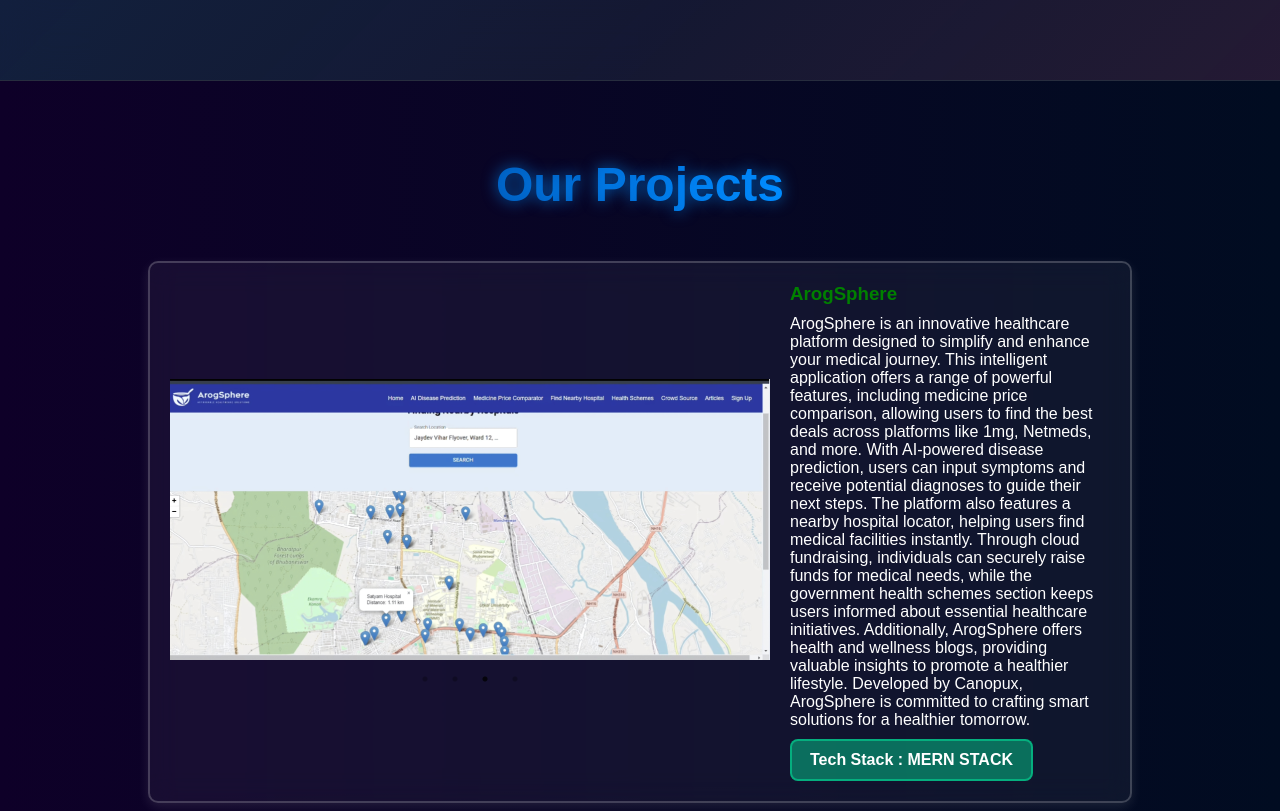
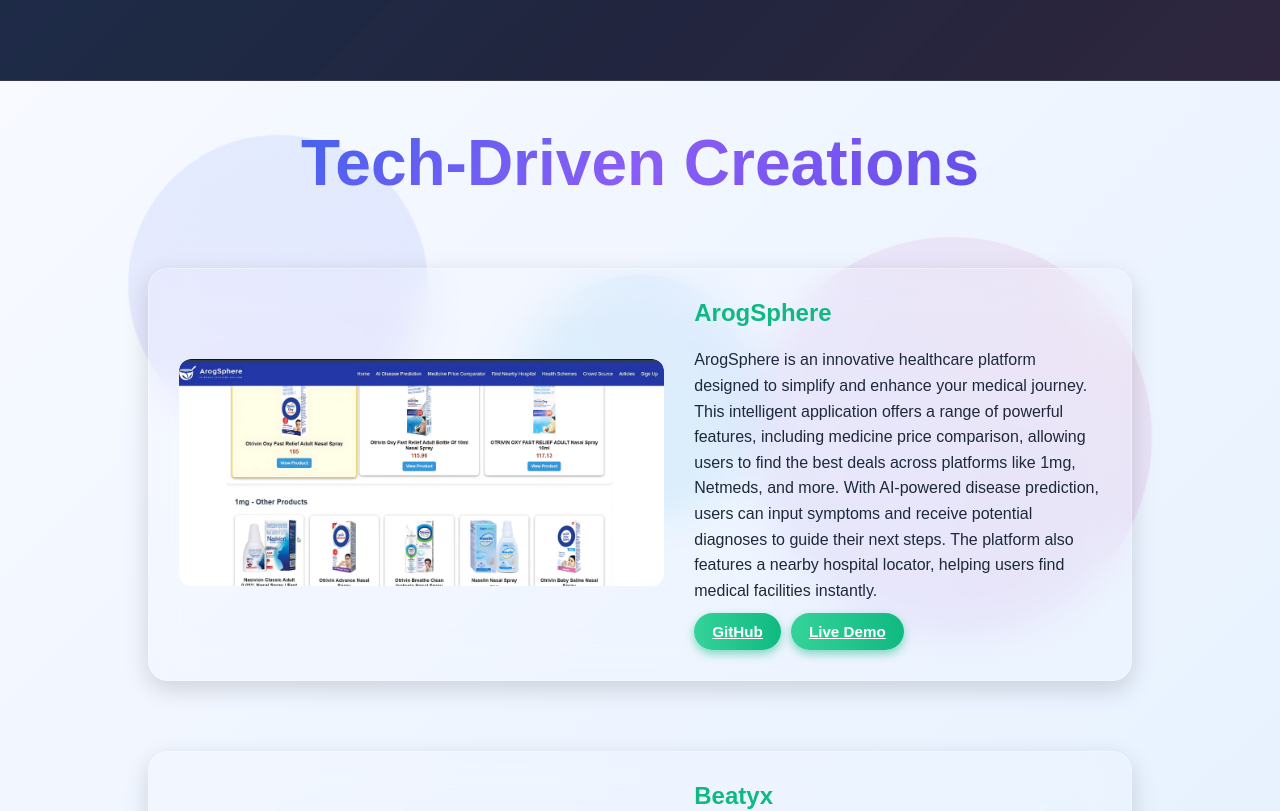
Before and after one commit to Canopux-Official/project.portfolio, a React (Vite) app in the folder client/: page /project in a window 1280 px wide. Shown: the top 811 px of the page. Built offline with nearby package versions, Linux system fonts and the light colour scheme.

Commit message:
Project Section Updated

```diff
--- a/client/src/pages/ProjectPage.jsx
+++ b/client/src/pages/ProjectPage.jsx
@@ -1,70 +1,79 @@
-import React from 'react'
-import "../styles/ProjectPage.css"
-import VideoComponent from '../components/VideoComponent'
+import "../styles/ProjectPage.css";
 import Slider from "react-slick";
 import "slick-carousel/slick/slick.css";
 import "slick-carousel/slick/slick-theme.css";
-import pb1 from '../assets/Beatyx/p1.jpg';
-import pb2 from '../assets/Beatyx/p2.jpg';
-import pb3 from '../assets/Beatyx/p3.jpg';
-import pb4 from '../assets/Beatyx/p4.jpg';
-import pb5 from '../assets/Beatyx/p5.jpg';
 
-import pa1 from '../assets/ArogSphere/1.png';
-import pa2 from '../assets/ArogSphere/2.png';
-import pa3 from '../assets/ArogSphere/3.png';
-import pa4 from '../assets/ArogSphere/4.png';
+import pb1 from "../assets/Beatyx/p1.jpg";
+import pb2 from "../assets/Beatyx/p2.jpg";
+import pb3 from "../assets/Beatyx/p3.jpg";
+import pb4 from "../assets/Beatyx/p4.jpg";
+import pb5 from "../assets/Beatyx/p5.jpg";
 
-import pc1 from '../assets/CreatorConnect/p1.png'
+import pa1 from "../assets/ArogSphere/1.png";
+import pa2 from "../assets/ArogSphere/2.png";
+import pa3 from "../assets/ArogSphere/3.png";
+import pa4 from "../assets/ArogSphere/4.png";
 
-import pt1 from '../assets/Trend/p1.png';
-import pt2 from '../assets/Trend/p2.png';
-import pt3 from '../assets/Trend/p3.png';
+import pc1 from "../assets/CreatorConnect/p1.png";
 
-import px1 from '../assets/TechXpert/p1.png';
-import px2 from '../assets/TechXpert/p2.png';
-import px3 from '../assets/TechXpert/p3.png';
-import px4 from '../assets/TechXpert/p4.png';
+import pt1 from "../assets/Trend/p1.png";
+import pt2 from "../assets/Trend/p2.png";
+import pt3 from "../assets/Trend/p3.png";
 
+import px1 from "../assets/TechXpert/p1.png";
+import px2 from "../assets/TechXpert/p2.png";
+import px3 from "../assets/TechXpert/p3.png";
+import px4 from "../assets/TechXpert/p4.png";
 
 const projects = [
   {
-        title: "ArogSphere", images: [
-            pa1,pa2,pa3,pa4
-        ], description: "ArogSphere is an innovative healthcare platform designed to simplify and enhance your medical journey. This intelligent application offers a range of powerful features, including medicine price comparison, allowing users to find the best deals across platforms like 1mg, Netmeds, and more. With AI-powered disease prediction, users can input symptoms and receive potential diagnoses to guide their next steps. The platform also features a nearby hospital locator, helping users find medical facilities instantly. Through cloud fundraising, individuals can securely raise funds for medical needs, while the government health schemes section keeps users informed about essential healthcare initiatives. Additionally, ArogSphere offers health and wellness blogs, providing valuable insights to promote a healthier lifestyle. Developed by Canopux, ArogSphere is committed to crafting smart solutions for a healthier tomorrow.", tech: "MERN STACK"
-    },
-
-    {
-        title: "Beatyx", images: [
-            pb1,
-            pb2,
-            pb3,
-            pb4,
-            pb5
-        ], description: "Beatyx - Beat The Bits is a full-stack web application developed by Canopux, offering a seamless and immersive music streaming experience. With an intuitive interface and smooth navigation, users can enjoy uninterrupted streaming, explore diverse playlists curated for different moods and genres, and stay updated with the latest trending songs. The platform provides robust playlist management, allowing users to create, edit, and organize their favorite tracks effortlessly. Additionally, its powerful search capabilities ensure quick access to songs, artists, and albums, making music discovery easier than ever. Beatyx is designed to enhance the way you experience music, bringing rhythm to every moment.", tech: "MERN STACK"
-    },
-
-    {
-        title: "Trend", images: [
-            pt1,pt2,pt3
-        ], description: "Trend is a modern e-commerce platform designed for fashion enthusiasts who love staying ahead of trends. With a curated selection of stylish clothing and accessories, it blends quality and affordability, ensuring that fashion remains accessible to all. The platform empowers users to express their individuality while enjoying a seamless shopping experience with smooth navigation and hassle-free checkout. Personalized recommendations enhance the journey by offering tailored product suggestions based on user preferences. With fast and reliable delivery, Trend makes shopping effortless, bringing the latest fashion right to your doorstep. ", tech: "MERN STACK"
-    },
-
-    {
-        title: "CreatorConnect", images: [
-            pc1,pc1,pc1
-        ], description: "CreatorConnect is an interactive platform designed to strengthen the creator-fan relationship through seamless engagement and support. Fans can follow creators, like, comment, and even send direct messages, fostering a vibrant community. With Razorpay integration, supporters can contribute through one-time donations or monthly subscriptions, while creators enjoy a secure financial system, including transaction history, donation breakdowns, and easy bank or UPI withdrawals. The platform offers smooth user authentication via Google, Facebook, or GitHub, allowing users to register as either Creators or Fans. Creators can build personalized profiles with bios, profile pictures, and social links, while fans can engage and support their favorite creators effortlessly. ", tech: "MERN STACK"
+    title: "ArogSphere",
+    images: [pa1, pa2, pa3, pa4],
+    description:
+      "ArogSphere is an innovative healthcare platform designed to simplify and enhance your medical journey. This intelligent application offers a range of powerful features, including medicine price comparison, allowing users to find the best deals across platforms like 1mg, Netmeds, and more. With AI-powered disease prediction, users can input symptoms and receive potential diagnoses to guide their next steps. The platform also features a nearby hospital locator, helping users find medical facilities instantly.",
+    tech: ["MERN STACK", "AI", "Cloud"],
+    github: "https://github.com/yourusername/arogsphere",
+    demo: "https://arogsphere.example.com",
   },
   {
-        title: "TechXpert", images: [
-            px1,px2,px3,px4
-        ], description: "TechXpert is a dynamic learning and teaching platform designed to help users acquire and share valuable tech skills. It fosters an interactive environment where individuals can exchange expertise, gain insights, and collaborate on projects. With certification programs, users can validate their skills and enhance their credibility, making it easier to showcase their proficiency and accomplishments. The platform encourages teamwork and knowledge-building, creating a thriving community of tech enthusiasts. TechXpert is more than just a learning hub—it's a space for growth, innovation, and collaboration in the ever-evolving world of technology. ", tech: "MERN STACK"
+    title: "Beatyx",
+    images: [pb1, pb2, pb3, pb4, pb5],
+    description:
+      "Beatyx - Beat The Bits is a full-stack web application developed by Canopux, offering a seamless and immersive music streaming experience. With an intuitive interface and smooth navigation, users can enjoy uninterrupted streaming, explore diverse playlists curated for different moods and genres, and stay updated with the latest trending songs. The platform provides robust playlist management, allowing users to create, edit, and organize their favorite tracks effortlessly.",
+    tech: ["MERN STACK", "Music Streaming"],
+    github: "https://github.com/yourusername/beatyx",
+    demo: "https://beatyx.example.com",
   },
-
+  {
+    title: "Trend",
+    images: [pt1, pt2, pt3],
+    description:
+      "Trend is a modern e-commerce platform designed for fashion enthusiasts who love staying ahead of trends. With a curated selection of stylish clothing and accessories, it blends quality and affordability, ensuring that fashion remains accessible to all. The platform empowers users to express their individuality while enjoying a seamless shopping experience with smooth navigation and hassle-free checkout. Personalized recommendations enhance the journey by offering tailored product suggestions based on user preferences.",
+    tech: ["MERN STACK", "E-Commerce"],
+    github: "https://github.com/yourusername/trend",
+    demo: "https://trend.example.com",
+  },
+  {
+    title: "CreatorConnect",
+    images: [pc1, pc1, pc1],
+    description:
+      "CreatorConnect is an interactive platform designed to strengthen the creator-fan relationship through seamless engagement and support. Fans can follow creators, like, comment, and even send direct messages, fostering a vibrant community. With Razorpay integration, supporters can contribute through one-time donations or monthly subscriptions, while creators enjoy a secure financial system, including transaction history and easy bank or UPI withdrawals. The platform offers smooth user authentication via Google, Facebook, or GitHub, allowing users to register as either Creators or Fans.",
+    tech: ["MERN STACK", "Razorpay Integration"],
+    github: "https://github.com/yourusername/creatorconnect",
+    demo: "https://creatorconnect.example.com",
+  },
+  {
+    title: "TechXpert",
+    images: [px1, px2, px3, px4],
+    description:
+      "TechXpert is a dynamic learning and teaching platform designed to help users acquire and share valuable tech skills. It fosters an interactive environment where individuals can exchange expertise, gain insights, and collaborate on projects. With certification programs, users can validate their skills, making it easier to showcase their proficiency and accomplishments. The platform encourages teamwork and knowledge-building, creating a thriving community of tech enthusiasts. TechXpert is more than just a learning hub—it's a space for growth, innovation, and collaboration in the ever-evolving world of technology.",
+    tech: ["MERN STACK", "Certification Programs"],
+    github: "https://github.com/yourusername/techxpert",
+    demo: "https://techxpert.example.com",
+  },
 ];
 
 const ProjectPage = () => {
-
   const settings = {
     dots: true,
     infinite: true,
@@ -72,35 +81,75 @@
     slidesToShow: 1,
     slidesToScroll: 1,
     autoplay: true,
-        autoplaySpeed: 2000,
+    autoplaySpeed: 3000,
     arrows: false,
   };
+
   return (
-        <div className='Project_Page'>
-            <div className='project_container'>
-                <div className='project_header'>
-                    <h2 className="project_title">Our Projects</h2>
+    <div className="project-page">
+      {/* Floating Background Elements */}
+      <div className="floating-bg">
+        <div className="bg-shape bg-shape-1"></div>
+        <div className="bg-shape bg-shape-2"></div>
+        <div className="bg-shape bg-shape-3"></div>
+      </div>
+
+      <div className="project_container">
+        <div className="project_header">
+          {/* <h2 className="project_title">Our Projects</h2> */}
+          <p className="main-title">Tech-Driven Creations</p>
         </div>
 
         <div className="project_wrapper">
           {projects.map((project, index) => (
-                        <div key={index} className="project_content">
+            <div key={index} className="project_content fade-in">
               <div className="project_slider">
                 <Slider {...settings}>
                   {project.images.map((image, idx) => (
                     <div key={idx}>
-                                            <img src={image} alt={`Project ${index} - Image ${idx}`} className="slider_image" />
+                      <img
+                        src={image}
+                        alt={`${project.title} - Slide ${idx + 1}`}
+                        className="slider_image zoom-on-hover"
+                      />
                     </div>
                   ))}
                 </Slider>
               </div>
+
               <div className="project_description">
-                                <h3 style={{ color: "green" }}>{project.title}</h3>
+                <h3 className="project_title_green">{project.title}</h3>
                 <p>{project.description}</p>
+
+                {/* <div className="tech_stack">
+                  {project.tech.map((techItem, i) => (
+                    <span key={i} className="tech_badge">
+                      {techItem}
+                    </span>
+                  ))}
+                </div> */}
+
                 <div className="project_links">
-                                    <div className="pro-btn">
-                                        <a href={project.tech} style={{ color: "white", textDecoration: "none" }}>Tech Stack : {project.tech}</a>
-                                    </div>
+                  {project.github && (
+                    <a
+                      href={project.github}
+                      target="_blank"
+                      rel="noopener noreferrer"
+                      className="pro-btn github-btn"
+                    >
+                      GitHub
+                    </a>
+                  )}
+                  {project.demo && (
+                    <a
+                      href={project.demo}
+                      target="_blank"
+                      rel="noopener noreferrer"
+                      className="pro-btn demo-btn"
+                    >
+                      Live Demo
+                    </a>
+                  )}
                 </div>
               </div>
             </div>
@@ -108,7 +157,7 @@
         </div>
       </div>
     </div>
-    )
-}
+  );
+};
 
-export default ProjectPage
+export default ProjectPage;
--- a/client/src/styles/ProjectPage.css
+++ b/client/src/styles/ProjectPage.css
@@ -1,58 +1,159 @@
-.Project_Page {
-    width: 100vw;
+.project-page {
+  min-height: 100vh;
+  background: linear-gradient(135deg, #f8faff 0%, #e8f2ff 50%, #f0f7ff 100%);
+  font-family: "Segoe UI", Tahoma, Geneva, Verdana, sans-serif;
+  position: relative;
+  overflow-x: hidden;
+  overflow-y: auto;
+  z-index: 0;
+}
+
+.floating-bg {
+  position: fixed;
+  top: 0;
+  left: 0;
+  width: 100%;
+  height: 100%;
+  pointer-events: none;
+  z-index: 1;
+}
+
+.bg-shape {
+  position: absolute;
+  border-radius: 50%;
+  opacity: 0.1;
+  animation: float 15s infinite ease-in-out;
+}
+
+.bg-shape-1 {
+  width: 300px;
+  height: 300px;
+  top: 20%;
+  left: 10%;
+  background: linear-gradient(45deg, #3b82f6, #8b5cf6);
+  animation-delay: 0s;
+}
+
+.bg-shape-2 {
+  width: 400px;
+  height: 400px;
+  bottom: 20%;
+  right: 10%;
+  background: linear-gradient(45deg, #8b5cf6, #ec4899);
+  animation-delay: 5s;
+}
+
+.bg-shape-3 {
+  width: 250px;
+  height: 250px;
+  top: 50%;
+  left: 50%;
+  transform: translate(-50%, -50%);
+  background: linear-gradient(45deg, #06b6d4, #3b82f6);
+  animation-delay: 10s;
+}
+
+@keyframes float {
+  0%,
+  100% {
+    transform: translateY(0px) rotate(0deg);
+  }
+  33% {
+    transform: translateY(-30px) rotate(120deg);
+  }
+  66% {
+    transform: translateY(15px) rotate(240deg);
+  }
 }
 
 .project_container {
   width: 80%;
   margin: 10% auto;
-    /* border: 1px solid red; */
   display: flex;
-    justify-content: center;
-    align-items: center;
   flex-direction: column;
+  position: relative;
+  z-index: 10;
+}
+
+.project_container .main-title {
+  font-size: clamp(2rem, 5vw, 6rem);
+}
+
+.main-title {
+  font-size: clamp(1.5rem, 4vw, 3rem);
+  font-weight: 800;
+  text-align: center;
+
+  background: linear-gradient(135deg, #2563eb, #8b5cf6, #4f46e5);
+  -webkit-background-clip: text;
+  background-clip: text;
+  -webkit-text-fill-color: transparent;
+  margin-bottom: 30px;
+  line-height: 1.1;
+  animation: pulse 3s infinite;
+}
+
+.project_wrapper {
+  display: flex;
+  flex-direction: column;
+  margin-top: 30px;
+  gap: 70px;
+  padding: 20px;
 }
 
 .project_content {
   display: flex;
-    gap: 20px;
+  flex-direction: row;
+  gap: 30px;
   align-items: center;
-    background: rgba(255, 255, 255, 0.05); /* More transparent */
-    border: 2px solid rgba(255, 255, 255, 0.2); /* Lighter border */
-    backdrop-filter: blur(15px); /* Stronger blur for better transparency */
-    -webkit-backdrop-filter: blur(15px); /* Safari support */
-    padding: 20px;
-    border-radius: 10px;
-    box-shadow: 0 4px 12px rgba(255, 255, 255, 0.1); /* Softer shadow */
-    transition: transform 0.5s ease, box-shadow 0.5s ease;
+  background: rgba(255, 255, 255, 0.08);
+  border: 1px solid rgba(255, 255, 255, 0.3);
+  backdrop-filter: blur(20px);
+  -webkit-backdrop-filter: blur(20px);
+  padding: 30px;
+  border-radius: 20px;
+  box-shadow: 0 8px 24px rgba(0, 0, 0, 0.15);
+  transition: transform 0.4s ease, box-shadow 0.4s ease;
 }
 
 .project_content:hover {
-    transform: translateY(-10px) scale(1.03);
-    box-shadow: 0 10px 20px rgba(0, 0, 0, 0.4);
-}
-
-.project_title {
-    font-size: 3rem;
-    font-weight: bold;
-    background: linear-gradient(90deg, #0056b3, #008cff);
-    -webkit-background-clip: text;
-    -webkit-text-fill-color: transparent;
-    text-shadow: 0px 0px 15px rgba(0, 140, 255, 0.7);
-    margin-top: 10%;
-    margin-bottom: 10%;
-}
-
-.project_video {
-    width: 50%;
+  transform: scale(1.03);
+  box-shadow: 0 16px 30px rgba(0, 0, 0, 0.25);
 }
 
 .project_description {
   width: 50%;
   display: flex;
+  flex-direction: column;
   justify-content: space-around;
-    align-items: flex-start;
   gap: 10px;
-    flex-direction: column;
+}
+
+.project_description h3 {
+  font-size: 1.5rem;
+  font-weight: 700;
+  color: #10b981;
+  margin-bottom: 10px;
+}
+
+.project_description p {
+  font-size: 1rem;
+  color: #1e293b;
+  line-height: 1.6;
+}
+
+.project_slider {
+  width: 550px;
+  border-radius: 12px;
+  overflow: hidden;
+}
+
+.slider_image {
+  width: 100%;
+  height: auto;
+  max-height: 400px;
+  object-fit: cover;
+  border-radius: 12px;
 }
 
 .project_links {
@@ -61,59 +162,60 @@
   gap: 10px;
 }
 
-.project_wrapper {
-    display: flex;
+.pro-btn {
+  background: linear-gradient(to right, #34d399, #10b981);
+  border: none;
+  color: white;
+  padding: 10px 18px;
+  font-size: 0.95rem;
+  font-weight: 600;
+  border-radius: 9999px;
+  cursor: pointer;
+  box-shadow: 0 4px 10px rgba(16, 185, 129, 0.5);
+  transition: transform 0.2s ease;
+}
+
+.pro-btn:hover {
+  transform: translateY(-2px);
+}
+
+@media only screen and (max-width: 1200px) {
+  .project_container {
+    margin-top: 90px;
+  }
+  .project_content {
     flex-direction: column;
-    gap: 40px;
+    padding: 24px;
+  }
+
+  .project_slider {
+    width: 100%;
+  }
+
+  .project_description {
+    width: 100%;
+    text-align: center;
+  }
+
+  .pro-btn {
+    margin: 0 auto;
+  }
+}
+
+@media only screen and (max-width: 800px) {
+  .main-title {
+    font-size: 2rem;
+  }
+
+  .project_content {
     padding: 20px;
   }
 
   .project_slider {
-    width: 600px;
-    margin-bottom: 20px;
-}
-
-.slider_image{
     width: 100%;
   }
 
-.pro-btn {
-    background: rgba(0, 255, 170, 0.385);
-    border: 2px solid rgba(0, 255, 170, 0.444);
-    color: white;
-    padding: 10px 18px;
-    font-size: 1rem;
-    font-weight: bold;
-    border-radius: 8px;
-    cursor: pointer;
-    transition: all 0.3s ease-in-out;
-}
-
-
-@media only screen and (max-width: 1200px) {
-    .project_content {
-        flex-direction: column;
-    }
-
-    .project_description {
-        width: 100%;
-    }
-
-    .project_container {
-        width: 100%;
-        justify-content: center;
-    }
-    .project_slider{
-        width: 400px;
+  .project_description p {
+    font-size: 0.95rem;
   }
 }
-
-@media only screen and (max-width: 800px) {
-    .project_title {
-        margin-top: 30%;
-        margin-bottom: 20%;
-    }
-    .project_slider{
-        width: 300px;
-    }
-}
```
Lines whose indentation alone changed are shown as unchanged.
